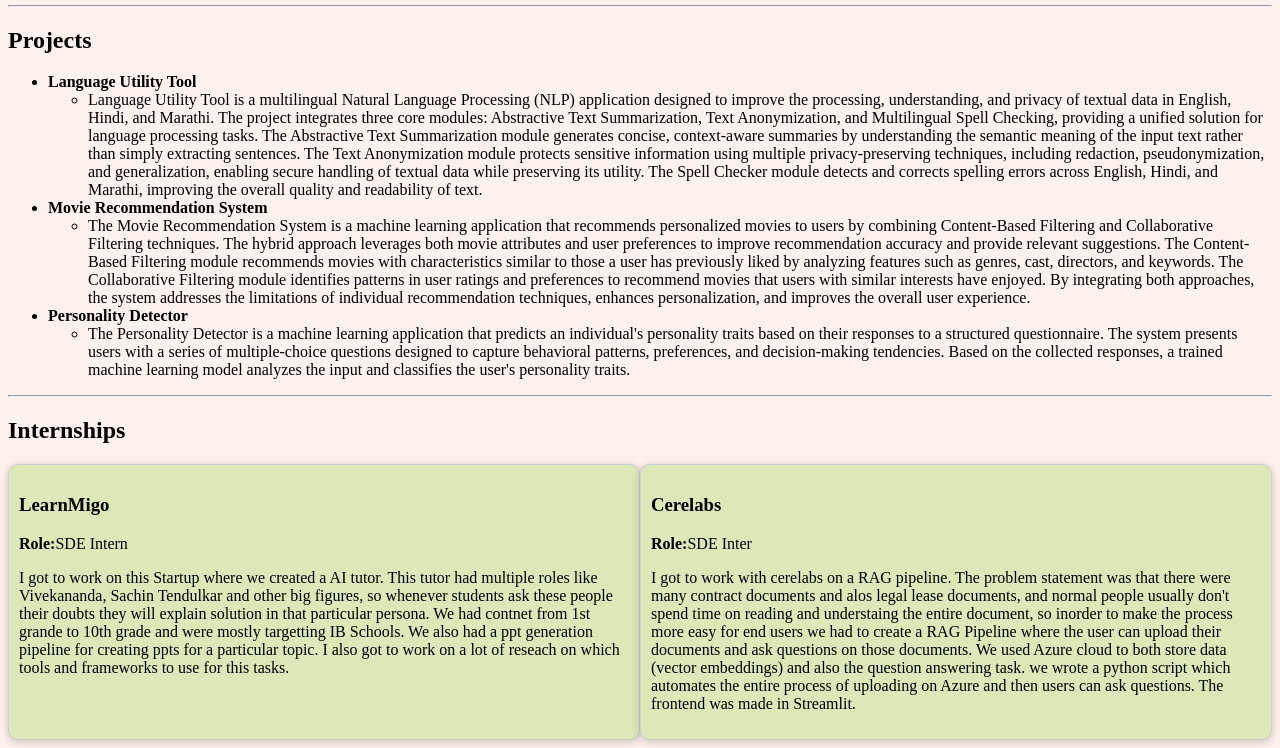
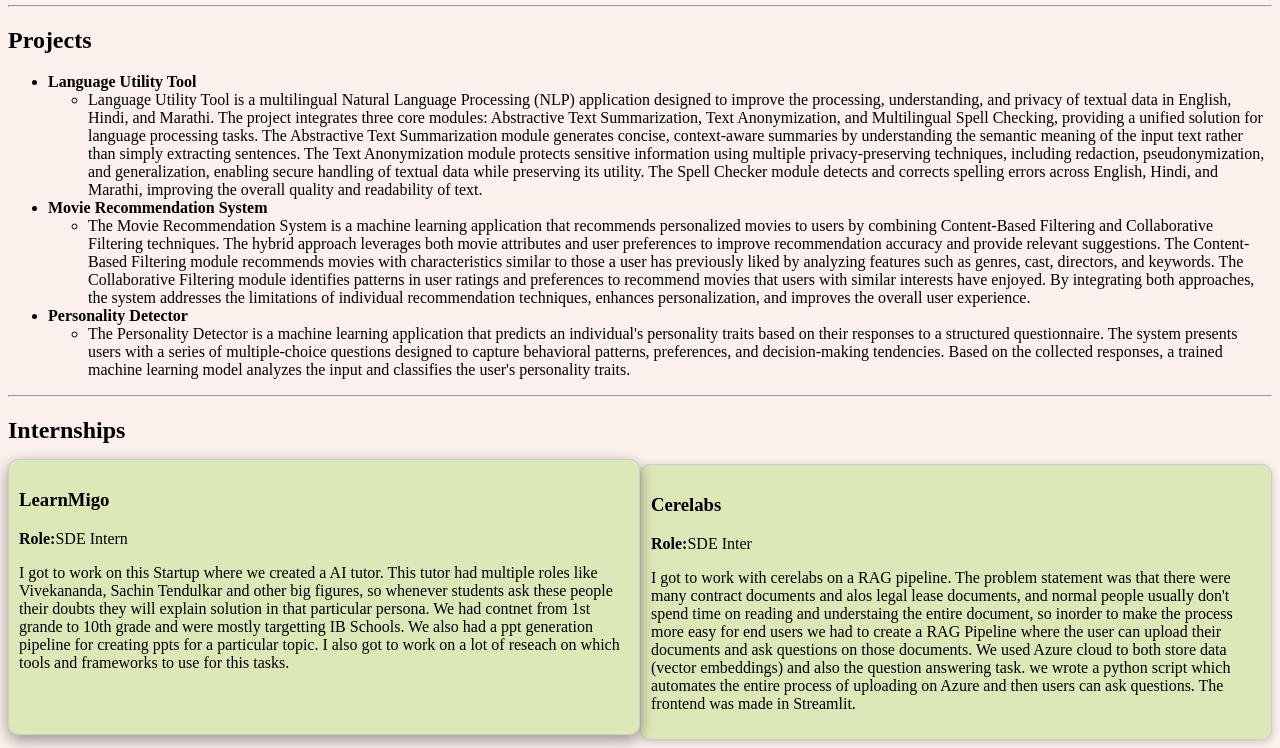
Before and after one commit to AmeyDhoke/website-git, a plain HTML site: page index.html in a window 1280 px wide. In both pictures the pointer is over the element 324 px from the left and 1233 px from the top of the page. Shown: the part 631-1379 px from the top of the page. Drawn offline with Linux system fonts and the light colour scheme.

Commit message:
Made some more changes in main branch

```diff
--- a/style.css
+++ b/style.css
@@ -41,3 +41,8 @@ body {
   box-shadow: 0px 2px 8px rgba(0, 0, 0, 0.2);
   background-color: #dde8b9;
 }
+
+.card:hover {
+  transform: translateY(-5px);
+  box-shadow: 0px 5px 15px rgba(0, 0, 0, 0.4);
+}
```
